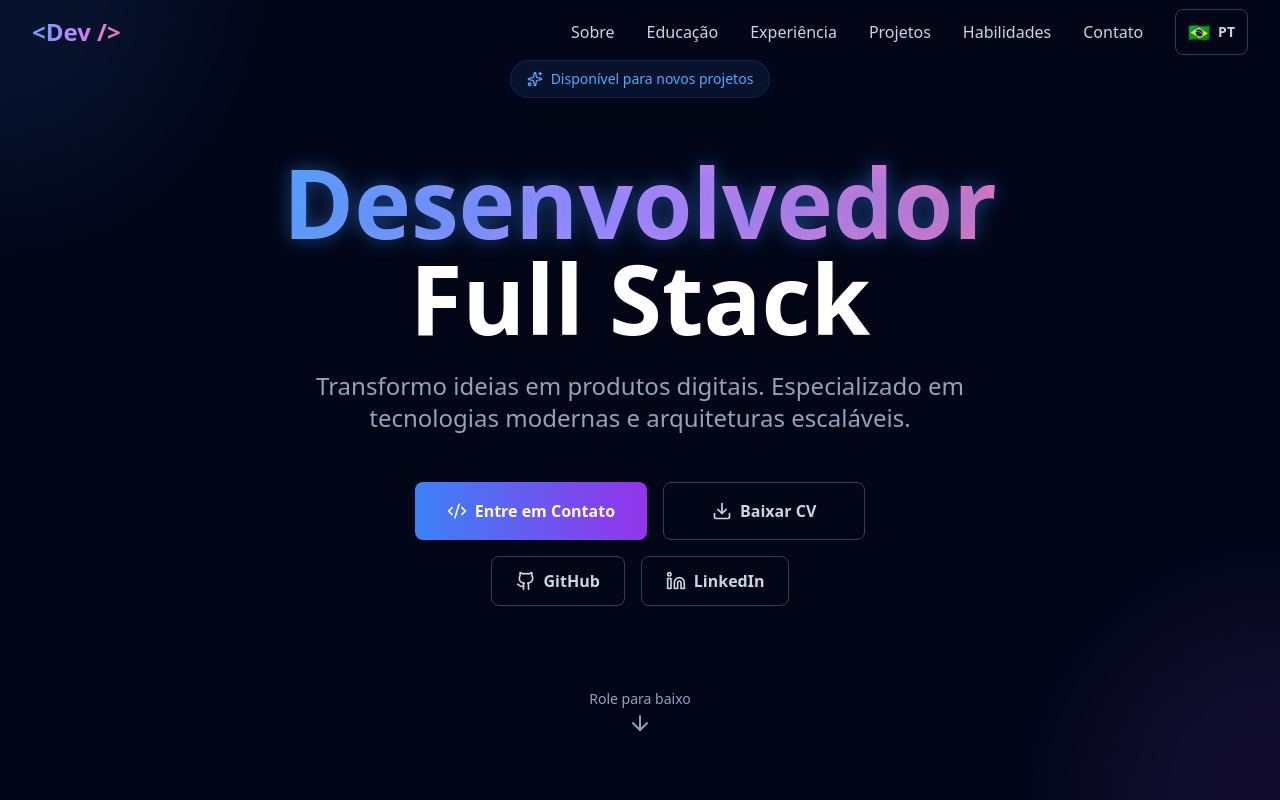
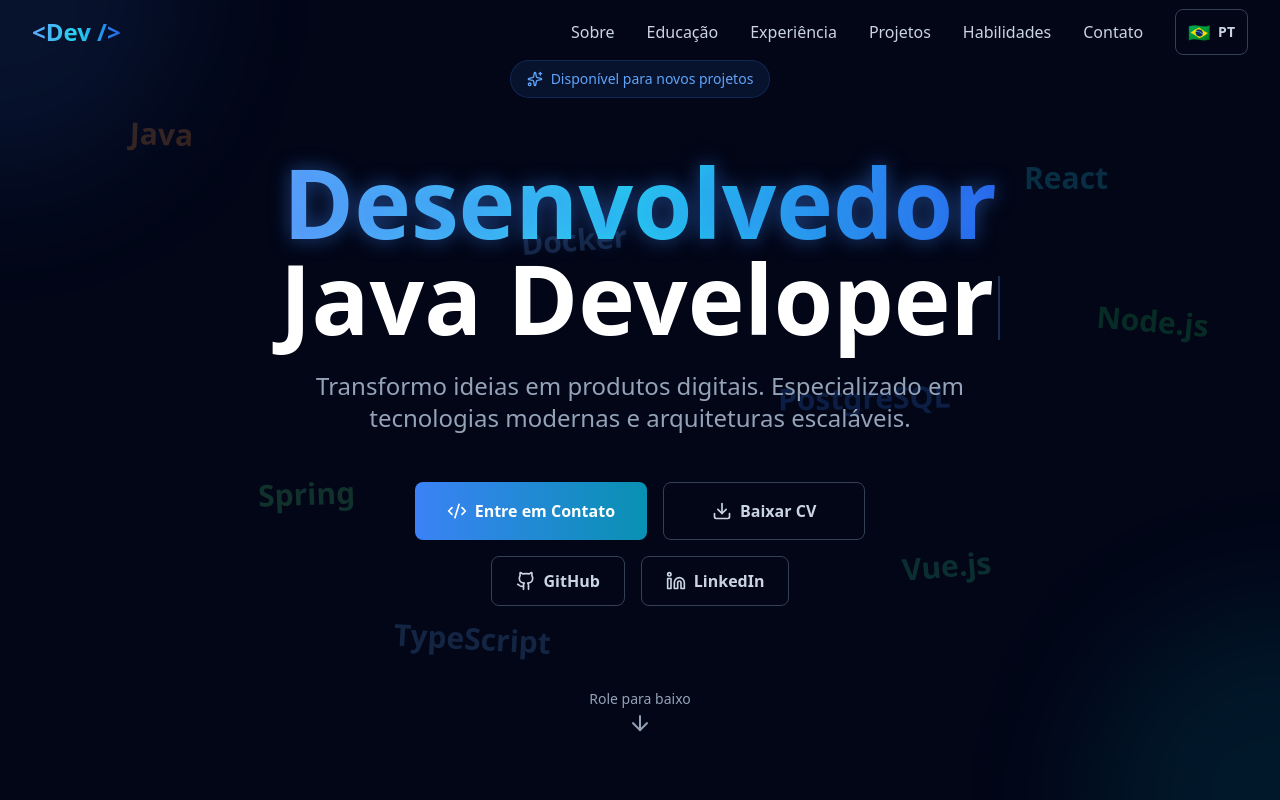
Before and after one commit to caiordev/portifolio, a React (Vite) app: page / in a window 1280 px wide. Shown: the top 800 px of the page. Built offline with nearby package versions, Linux system fonts and the light colour scheme.

Commit message:
refactor: alterando cor e animacoes

```diff
--- a/src/components/Contact.jsx
+++ b/src/components/Contact.jsx
@@ -185,7 +185,7 @@ const Contact = () => {
 
               <button
                 type="submit"
-                className="w-full px-8 py-4 bg-gradient-to-r from-blue-500 to-purple-600 text-white rounded-lg font-semibold hover:shadow-lg hover:shadow-blue-500/50 transition-all duration-300 flex items-center justify-center gap-2"
+                className="w-full px-8 py-4 bg-gradient-to-r from-blue-500 to-cyan-600 text-white rounded-lg font-semibold hover:shadow-lg hover:shadow-blue-500/50 transition-all duration-300 flex items-center justify-center gap-2"
               >
                 <Send size={20} />
                 {t('contact.formSubmit')}
--- a/src/components/Experience.jsx
+++ b/src/components/Experience.jsx
@@ -104,7 +104,7 @@ const Experience = () => {
         {/* Timeline */}
         <div className="relative">
           {/* Timeline Line */}
-          <div className="hidden md:block absolute left-8 top-0 bottom-0 w-0.5 bg-gradient-to-b from-blue-500 via-purple-500 to-blue-500"></div>
+          <div className="hidden md:block absolute left-8 top-0 bottom-0 w-0.5 bg-gradient-to-b from-blue-500 via-cyan-500 to-blue-500"></div>
 
           <div className="space-y-12">
             {experiences.map((exp, index) => (
--- a/src/components/ExperienceModal.jsx
+++ b/src/components/ExperienceModal.jsx
@@ -103,7 +103,7 @@ const ExperienceModal = ({ experience, isOpen, onClose }) => {
                 {experience.technologies && experience.technologies.length > 0 && (
                   <div>
                     <h3 className="text-xl font-semibold text-white mb-3 flex items-center gap-2">
-                      <Code size={20} className="text-purple-400" />
+                      <Code size={20} className="text-cyan-400" />
                       {t('experience.technologies')}
                     </h3>
                     <div className="flex flex-wrap gap-2">
@@ -136,7 +136,7 @@ const ExperienceModal = ({ experience, isOpen, onClose }) => {
               <div className="sticky bottom-0 bg-slate-900/95 backdrop-blur-sm border-t border-slate-700 p-6">
                 <button
                   onClick={onClose}
-                  className="w-full px-6 py-3 bg-gradient-to-r from-blue-500 to-purple-600 text-white rounded-lg font-semibold hover:shadow-lg hover:shadow-blue-500/50 transition-all duration-300"
+                  className="w-full px-6 py-3 bg-gradient-to-r from-blue-500 to-cyan-600 text-white rounded-lg font-semibold hover:shadow-lg hover:shadow-blue-500/50 transition-all duration-300"
                 >
                   {t('experience.close')}
                 </button>
--- /dev/null
+++ b/src/components/FloatingTech.jsx
@@ -0,0 +1,45 @@
+import { motion } from 'framer-motion';
+import { useEffect, useState } from 'react';
+
+const FloatingTech = () => {
+  const technologies = [
+    { name: 'Java', color: 'text-orange-400', delay: 0, x: 10, y: 15 },
+    { name: 'React', color: 'text-cyan-400', delay: 0.5, x: 80, y: 20 },
+    { name: 'Spring', color: 'text-green-400', delay: 1, x: 20, y: 60 },
+    { name: 'Vue.js', color: 'text-emerald-400', delay: 1.5, x: 70, y: 70 },
+    { name: 'Docker', color: 'text-blue-400', delay: 2, x: 40, y: 30 },
+    { name: 'PostgreSQL', color: 'text-blue-500', delay: 2.5, x: 60, y: 50 },
+    { name: 'TypeScript', color: 'text-blue-400', delay: 3, x: 30, y: 80 },
+    { name: 'Node.js', color: 'text-green-500', delay: 3.5, x: 85, y: 40 },
+  ];
+
+  return (
+    <div className="absolute inset-0 overflow-hidden pointer-events-none opacity-20">
+      {technologies.map((tech, index) => (
+        <motion.div
+          key={tech.name}
+          className={`absolute ${tech.color} font-bold text-2xl md:text-3xl`}
+          style={{
+            left: `${tech.x}%`,
+            top: `${tech.y}%`,
+          }}
+          animate={{
+            y: [0, -20, 0],
+            x: [0, 10, 0],
+            rotate: [0, 5, -5, 0],
+          }}
+          transition={{
+            duration: 6 + index * 0.5,
+            repeat: Infinity,
+            ease: "easeInOut",
+            delay: tech.delay,
+          }}
+        >
+          {tech.name}
+        </motion.div>
+      ))}
+    </div>
+  );
+};
+
+export default FloatingTech;
--- a/src/components/Hero.jsx
+++ b/src/components/Hero.jsx
@@ -1,6 +1,8 @@
 import { motion } from 'framer-motion';
 import { ArrowDown, Code2, Sparkles, Download, Github, Linkedin } from 'lucide-react';
 import { useLanguage } from '../contexts/LanguageContext';
+import FloatingTech from './FloatingTech';
+import TypingAnimation from './TypingAnimation';
 
 const Hero = () => {
   const { t } = useLanguage();
@@ -10,7 +12,8 @@ const Hero = () => {
       {/* Animated Background */}
       <div className="absolute inset-0 overflow-hidden">
         <div className="absolute w-96 h-96 bg-blue-500/10 rounded-full blur-3xl -top-48 -left-48 animate-float"></div>
-        <div className="absolute w-96 h-96 bg-purple-500/10 rounded-full blur-3xl -bottom-48 -right-48 animate-float" style={{ animationDelay: '1s' }}></div>
+        <div className="absolute w-96 h-96 bg-cyan-500/10 rounded-full blur-3xl -bottom-48 -right-48 animate-float" style={{ animationDelay: '1s' }}></div>
+        <FloatingTech />
       </div>
 
       <div className="max-w-7xl mx-auto px-4 sm:px-6 lg:px-8 relative z-10">
@@ -35,7 +38,14 @@ const Hero = () => {
           >
             <span className="text-gradient glow">{t('hero.title1')}</span>
             <br />
-            <span className="text-white">{t('hero.title2')}</span>
+            <span className="text-white">
+              <TypingAnimation
+                texts={['Full Stack Developer', 'Java Developer', 'React Developer', 'Problem Solver']}
+                typingSpeed={100}
+                deletingSpeed={50}
+                pauseDuration={2000}
+              />
+            </span>
           </motion.h1>
 
           <motion.p
@@ -56,7 +66,7 @@ const Hero = () => {
             <div className="flex flex-col sm:flex-row gap-4">
               <a
                 href="#contact"
-                className="px-8 py-4 bg-gradient-to-r from-blue-500 to-purple-600 text-white rounded-lg font-semibold hover:shadow-lg hover:shadow-blue-500/50 transition-all duration-300 flex items-center gap-2"
+                className="px-8 py-4 bg-gradient-to-r from-blue-500 to-cyan-600 text-white rounded-lg font-semibold hover:shadow-lg hover:shadow-blue-500/50 transition-all duration-300 flex items-center gap-2"
               >
                 <Code2 size={20} />
                 {t('hero.contact')}
--- a/src/components/ProjectModal.jsx
+++ b/src/components/ProjectModal.jsx
@@ -72,7 +72,7 @@ const ProjectModal = ({ project, isOpen, onClose }) => {
                   )}
                   {project.team && (
                     <div className="flex items-center gap-2 text-slate-400">
-                      <Users size={18} className="text-purple-400" />
+                      <Users size={18} className="text-cyan-400" />
                       <span>{project.team}</span>
                     </div>
                   )}
@@ -152,7 +152,7 @@ const ProjectModal = ({ project, isOpen, onClose }) => {
                     <h3 className="text-xl font-semibold text-white mb-3">{t('projects.results')}</h3>
                     <div className="grid md:grid-cols-2 gap-3">
                       {project.results.map((result, index) => (
-                        <div key={index} className="bg-gradient-to-r from-blue-500/10 to-purple-500/10 border border-blue-500/20 rounded-lg p-4">
+                        <div key={index} className="bg-gradient-to-r from-blue-500/10 to-cyan-500/10 border border-blue-500/20 rounded-lg p-4">
                           <p className="text-slate-300">{result}</p>
                         </div>
                       ))}
@@ -167,7 +167,7 @@ const ProjectModal = ({ project, isOpen, onClose }) => {
                       href={project.liveUrl}
                       target="_blank"
                       rel="noopener noreferrer"
-                      className="flex items-center gap-2 px-6 py-3 bg-gradient-to-r from-blue-500 to-purple-600 text-white rounded-lg font-semibold hover:shadow-lg hover:shadow-blue-500/50 transition-all duration-300"
+                      className="flex items-center gap-2 px-6 py-3 bg-gradient-to-r from-blue-500 to-cyan-600 text-white rounded-lg font-semibold hover:shadow-lg hover:shadow-blue-500/50 transition-all duration-300"
                     >
                       <ExternalLink size={20} />
                       {t('projects.viewLive')}
--- a/src/components/Projects.jsx
+++ b/src/components/Projects.jsx
@@ -34,7 +34,7 @@ const Projects = () => {
       date: '2025',
       team: 'Projeto Solo',
       status: 'Em Produção',
-      liveUrl: 'https://projeto-biblia.vercel.app/',
+      liveUrl: 'https://www.leiturabiblicahoje.com.br',
       githubUrl: '',
     },
     {
@@ -109,7 +109,7 @@ const Projects = () => {
                 onClick={() => setFilter(category.id)}
                 className={`px-6 py-2 rounded-lg font-semibold transition-all duration-300 ${
                   filter === category.id
-                    ? 'bg-gradient-to-r from-blue-500 to-purple-600 text-white shadow-lg shadow-blue-500/30'
+                    ? 'bg-gradient-to-r from-blue-500 to-cyan-600 text-white shadow-lg shadow-blue-500/30'
                     : 'bg-slate-800/50 border border-slate-700 text-slate-300 hover:border-blue-500/50 hover:text-blue-400'
                 }`}
               >
--- a/src/components/Skills.jsx
+++ b/src/components/Skills.jsx
@@ -146,9 +146,9 @@ const Skills = () => {
               whileInView={{ opacity: 1, scale: 1 }}
               transition={{ duration: 0.5, delay: index * 0.1 }}
               viewport={{ once: true }}
-              className="bg-gradient-to-br from-slate-800/50 to-slate-900/50 border border-slate-700 rounded-xl p-6 hover:border-purple-500/50 transition-all duration-300 hover:shadow-lg hover:shadow-purple-500/10"
+              className="bg-gradient-to-br from-slate-800/50 to-slate-900/50 border border-slate-700 rounded-xl p-6 hover:border-blue-500/50 transition-all duration-300 hover:shadow-lg hover:shadow-blue-500/10"
             >
-              <div className="text-purple-400 mb-4">{skill.icon}</div>
+              <div className="text-cyan-400 mb-4">{skill.icon}</div>
               <h4 className="text-lg font-semibold mb-2">{skill.title}</h4>
               <p className="text-slate-400 text-sm">{skill.description}</p>
             </motion.div>
--- /dev/null
+++ b/src/components/TypingAnimation.jsx
@@ -0,0 +1,60 @@
+import { useState, useEffect } from 'react';
+import { motion } from 'framer-motion';
+
+const TypingAnimation = ({ texts, typingSpeed = 100, deletingSpeed = 50, pauseDuration = 2000 }) => {
+  const [currentTextIndex, setCurrentTextIndex] = useState(0);
+  const [currentText, setCurrentText] = useState('');
+  const [isDeleting, setIsDeleting] = useState(false);
+  const [isPaused, setIsPaused] = useState(false);
+
+  useEffect(() => {
+    const fullText = texts[currentTextIndex];
+
+    if (isPaused) {
+      const pauseTimeout = setTimeout(() => {
+        setIsPaused(false);
+        setIsDeleting(true);
+      }, pauseDuration);
+      return () => clearTimeout(pauseTimeout);
+    }
+
+    if (!isDeleting && currentText === fullText) {
+      setIsPaused(true);
+      return;
+    }
+
+    if (isDeleting && currentText === '') {
+      setIsDeleting(false);
+      setCurrentTextIndex((prev) => (prev + 1) % texts.length);
+      return;
+    }
+
+    const timeout = setTimeout(
+      () => {
+        setCurrentText((prev) => {
+          if (isDeleting) {
+            return fullText.substring(0, prev.length - 1);
+          } else {
+            return fullText.substring(0, prev.length + 1);
+          }
+        });
+      },
+      isDeleting ? deletingSpeed : typingSpeed
+    );
+
+    return () => clearTimeout(timeout);
+  }, [currentText, isDeleting, isPaused, currentTextIndex, texts, typingSpeed, deletingSpeed, pauseDuration]);
+
+  return (
+    <span className="inline-block">
+      {currentText}
+      <motion.span
+        animate={{ opacity: [1, 0] }}
+        transition={{ duration: 0.8, repeat: Infinity, ease: "easeInOut" }}
+        className="inline-block w-0.5 h-8 md:h-12 lg:h-16 bg-blue-400 ml-1 align-middle"
+      />
+    </span>
+  );
+};
+
+export default TypingAnimation;
--- a/src/index.css
+++ b/src/index.css
@@ -10,7 +10,7 @@
 
 @layer utilities {
   .text-gradient {
-    @apply bg-gradient-to-r from-blue-400 via-purple-400 to-pink-400 bg-clip-text text-transparent;
+    @apply bg-gradient-to-r from-blue-400 via-cyan-400 to-blue-600 bg-clip-text text-transparent;
   }
 
   .glow {
```
Also changed, not shown: src/components/Education.jsx (+6 -6 lines), src/components/SkillBar.jsx (added, +38 -0 lines).
